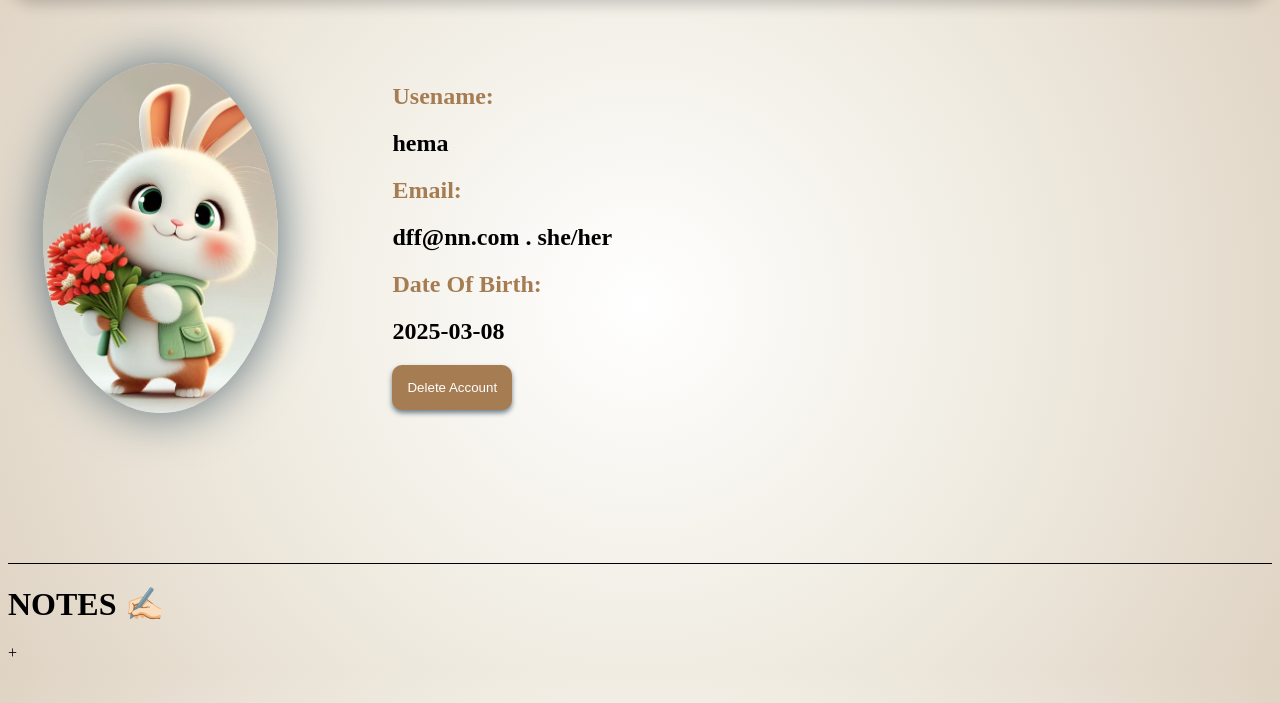
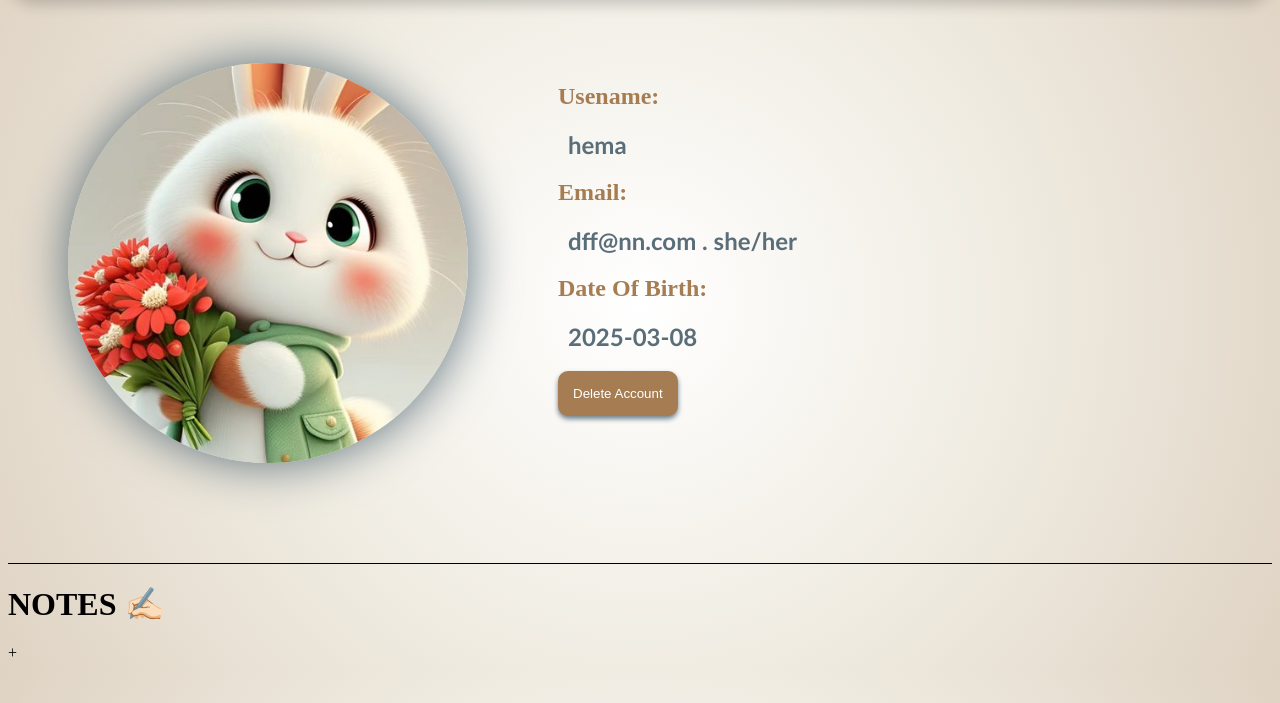
Before and after one commit to srushtisoni08/Note_taking, a Flask app: page /dashboard in a window 1280 px wide. Shown: the part 63-766 px from the top of the page. Run offline with Flask 3, Linux system fonts and the light colour scheme; a user stored in the database is signed in.

Commit message:
feat: designed home page

```diff
--- a/static/main.css
+++ b/static/main.css
@@ -31,8 +31,9 @@
     border-radius: 50%;
     box-shadow: 0px 0px 50px #596e79;
     margin-left: 15%;
-    height: 70%;
-    width: 100%;
+    height: 400px;
+    width: 400px;
+    object-fit: cover;
 }
 body{
     background: radial-gradient(circle, #fff,#f0ece2, #dfd3c3);
@@ -50,4 +51,11 @@ body{
 }
 .data button:hover{
     background-color: rgb(197, 55, 55);
+    transform: scale(1.01);
+    box-shadow: 2px 3px 7px #596e79db;
 }
+.data .info{
+    color: #596e79;
+    font-family: 'Gill Sans', 'Gill Sans MT', Calibri, 'Trebuchet MS', sans-serif;
+    padding-left: 10px;
+}
--- a/templates/index.html
+++ b/templates/index.html
@@ -26,17 +26,17 @@
         </div>
         <div class="data">
             <h2 class="main">Usename:</h2>
-            <h2>{{ user.name }}</h2>
+            <h2 class="info">{{ user.name }}</h2>
             <h2 class="main">Email:</h2>
             {% if user.gender== "female" %}
-                <h2>{{ user.email }} . she/her </h2>
+                <h2 class="info">{{ user.email }} . she/her </h2>
                 {% elif user.gender == "male" %}
-                <h2>{{ user.email }} . he/him</h2>
+                <h2 class="info">{{ user.email }} . he/him</h2>
                 {% else %}
-                <h2>{{ user.email }}</h2>
+                <h2 class="info">{{ user.email }}</h2>
             {% endif %}
             <h2 class="main">Date Of Birth:</h2>
-            <h2>{{user.dob}}</h2>
+            <h2 class="info">{{user.dob}}</h2>
             <form action="/delete_data" method="post">
                 <button>Delete Account</button>
             </form>
```
Also changed, not shown: instance/database.db, 2 other files.
